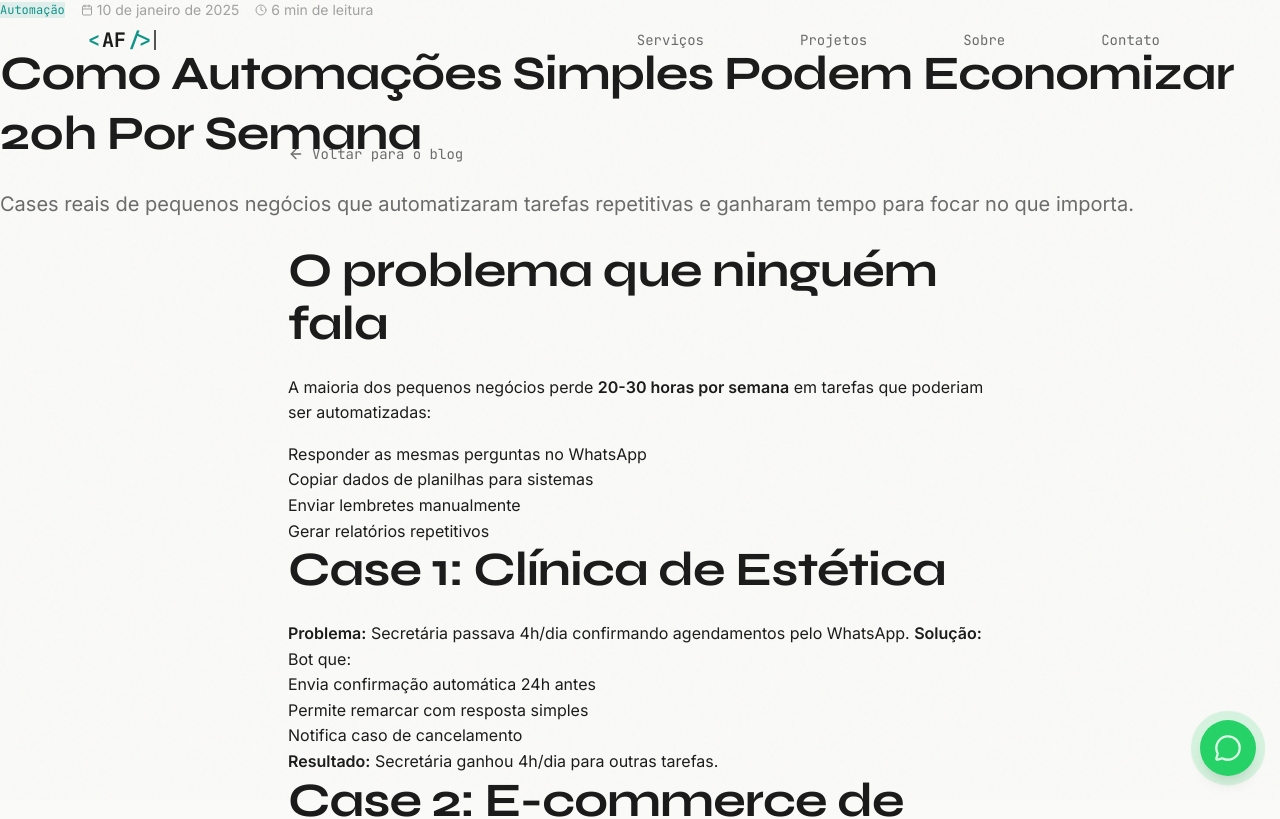
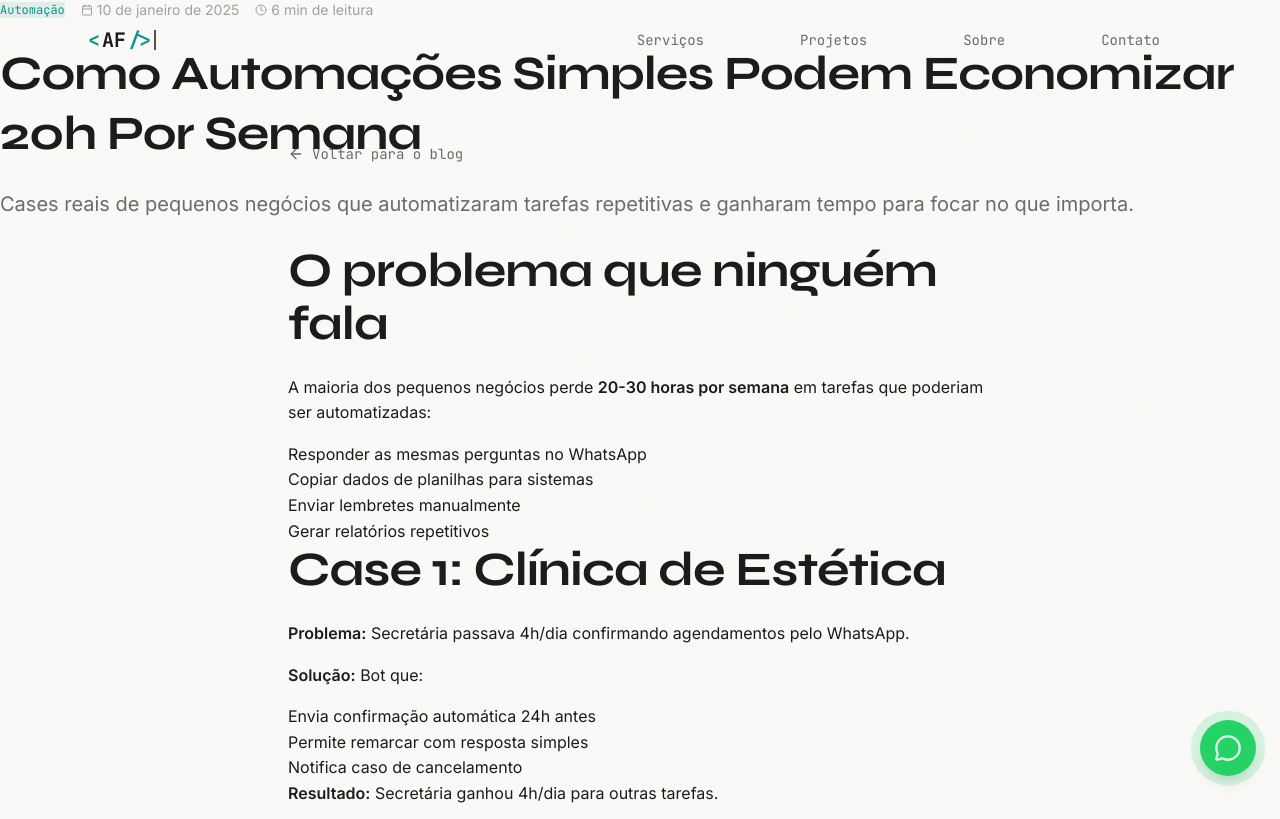
Before and after one commit to Makadeshbr/allanfelipe-dev, a Next.js app: page /blog/automacao-pequenos-negocios in a window 1280 px wide. Shown: the top 819 px of the page. Built offline with nearby package versions, Linux system fonts and the light colour scheme.

Commit message:
fix: use marked library for proper markdown rendering in blog

```diff
--- a/package.json
+++ b/package.json
@@ -11,6 +11,7 @@
   "dependencies": {
     "framer-motion": "^12.29.0",
     "lucide-react": "^0.562.0",
+    "marked": "^17.0.1",
     "next": "16.1.4",
     "react": "19.2.3",
     "react-dom": "19.2.3"
--- a/src/app/blog/[slug]/page.tsx
+++ b/src/app/blog/[slug]/page.tsx
@@ -1,8 +1,9 @@
 import { Header, Footer } from '@/components';
 import { blogPosts } from '@/data/blog-posts';
 import { notFound } from 'next/navigation';
-import { Calendar, Clock, ArrowLeft, Share2, Linkedin, Twitter } from 'lucide-react';
+import { Calendar, Clock, ArrowLeft, Linkedin, Twitter } from 'lucide-react';
 import Link from 'next/link';
+import { marked } from 'marked';
 
 interface PageProps {
   params: Promise<{ slug: string }>;
@@ -37,50 +38,14 @@ function formatDate(dateString: string) {
   });
 }
 
-function parseMarkdown(markdown: string): string {
-  return markdown
-    // Headers
-    .replace(/^### (.*$)/gm, '<h3>$1</h3>')
-    .replace(/^## (.*$)/gm, '<h2>$1</h2>')
-    .replace(/^# (.*$)/gm, '<h1>$1</h1>')
-    // Bold
-    .replace(/\*\*(.*?)\*\*/g, '<strong>$1</strong>')
-    // Italic
-    .replace(/\*(.*?)\*/g, '<em>$1</em>')
-    // Code inline
-    .replace(/`(.*?)`/g, '<code>$1</code>')
-    // Links
-    .replace(/\[(.*?)\]\((.*?)\)/g, '<a href="$2">$1</a>')
-    // Tables
-    .replace(/^\| (.*) \|$/gm, (match, content) => {
-      const cells = content.split(' | ');
-      const isHeader = markdown.split('\n').findIndex(line => line === match) ===
-        markdown.split('\n').findIndex(line => line.includes('|---'));
-      if (match.includes('---')) return '';
-      const cellTag = isHeader ? 'th' : 'td';
-      return `<tr>${cells.map((cell: string) => `<${cellTag}>${cell.trim()}</${cellTag}>`).join('')}</tr>`;
-    })
-    // Unordered lists
-    .replace(/^- (.*$)/gm, '<li>$1</li>')
-    // Ordered lists
-    .replace(/^\d+\. (.*$)/gm, '<li>$1</li>')
-    // Wrap li in ul/ol (simplified)
-    .replace(/(<li>.*<\/li>\n?)+/g, (match) => {
-      return `<ul>${match}</ul>`;
-    })
-    // Red flags (🚩)
-    .replace(/🚩/g, '<span class="text-red-500">🚩</span>')
-    // Paragraphs (lines that don't start with HTML)
-    .replace(/^(?!<[a-z])(.*[^\n])$/gm, (match) => {
-      if (match.trim() === '') return '';
-      if (match.startsWith('<')) return match;
-      return `<p>${match}</p>`;
-    })
-    // Clean up empty paragraphs
-    .replace(/<p><\/p>/g, '')
-    // Add spacing
-    .replace(/<\/h2>/g, '</h2>\n')
-    .replace(/<\/h3>/g, '</h3>\n');
+function renderMarkdown(content: string): string {
+  // Configure marked for better output
+  marked.setOptions({
+    breaks: true,
+    gfm: true,
+  });
+
+  return marked.parse(content) as string;
 }
 
 export default async function BlogPostPage({ params }: PageProps) {
@@ -140,7 +105,7 @@ export default async function BlogPostPage({ params }: PageProps) {
             {/* Content */}
             <div className="prose prose-lg max-w-none prose-headings:font-display prose-headings:font-bold prose-headings:text-[#1A1A1A] prose-p:text-[#6B6B6B] prose-p:leading-relaxed prose-strong:text-[#1A1A1A] prose-a:text-[#0D9488] prose-a:no-underline hover:prose-a:underline prose-code:bg-[#F3F3F0] prose-code:px-1 prose-code:py-0.5 prose-code:rounded prose-code:text-[#1A1A1A] prose-code:before:content-none prose-code:after:content-none prose-ul:text-[#6B6B6B] prose-ol:text-[#6B6B6B] prose-li:marker:text-[#0D9488] prose-table:border-collapse prose-th:bg-[#F3F3F0] prose-th:p-3 prose-th:text-left prose-th:font-mono prose-th:text-sm prose-td:p-3 prose-td:border-t prose-td:border-black/10">
               {post.content ? (
-                <div dangerouslySetInnerHTML={{ __html: parseMarkdown(post.content) }} />
+                <div dangerouslySetInnerHTML={{ __html: renderMarkdown(post.content) }} />
               ) : (
                 <div className="bg-[#F3F3F0] border border-black/5 p-8 lg:p-12 text-center">
                   <p className="text-[#6B6B6B] mb-4">
```
Also changed, not shown: 1 other file (tests, documents, lock files or other folders).
